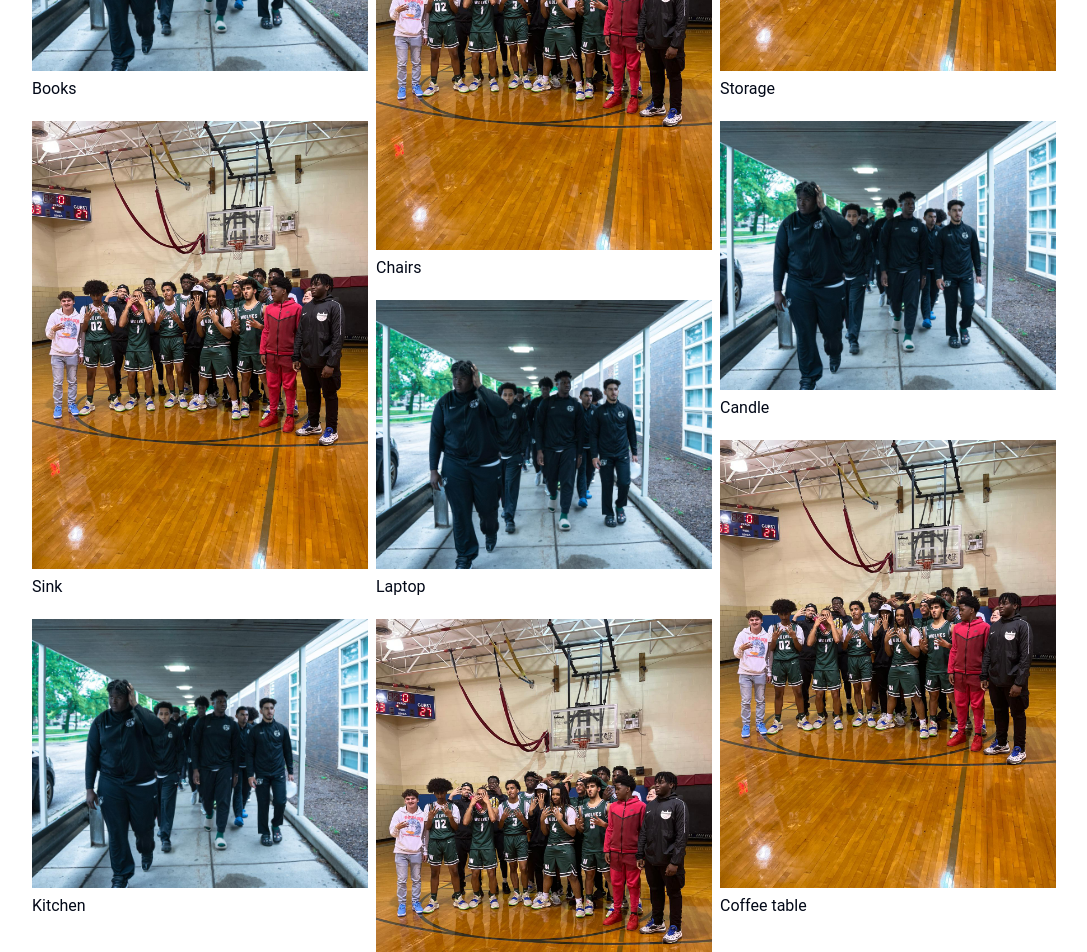
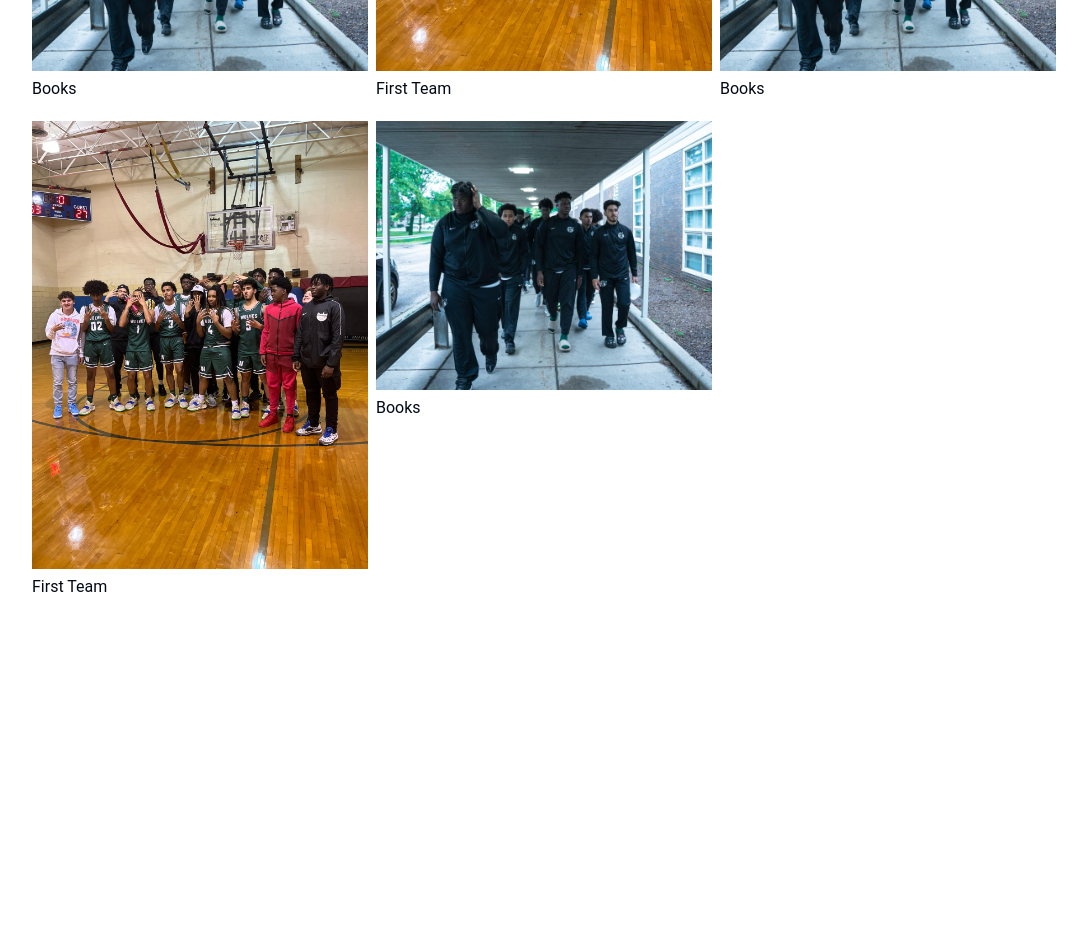
Before and after one commit to solidad1234/AAU-basketball-team, a Next.js app: page /team/2018 in a window 1280 px wide. Shown: the part 840-1792 px from the top of the page, without its empty margins (96-1183 px from the left). After the commit the page ends 1451 px from the top, so only its background shows below. Built offline with nearby package versions, Linux system fonts and the light colour scheme.

Commit message:
modifying team page

```diff
--- a/src/app/team/2018/page.js
+++ b/src/app/team/2018/page.js
@@ -11,16 +11,27 @@ export default function TitlebarBelowMasonryImageList() {
   const [mode, setMode] = React.useState('view'); // 'view', 'changeImage', or 'changeDescription'
   const [selectedItemIndex, setSelectedItemIndex] = React.useState(null);
   const [imageStates, setImageStates] = React.useState(() => {
+    if (typeof window !== 'undefined') {
       const savedData = localStorage.getItem('imageStates');
       return savedData ? JSON.parse(savedData) : itemData.map(item => ({
         ...item,
         imageUrl: item.img,
         description: item.title,
       }));
+    } else {
+      // If it's not in the browser environment, return default item data
+      return itemData.map(item => ({
+        ...item,
+        imageUrl: item.img,
+        description: item.title,
+      }));
+    }
   });
 
   const saveToLocalStorage = (newStates) => {
+    if (typeof window !== 'undefined') {
       localStorage.setItem('imageStates', JSON.stringify(newStates));
+    }
   };
 
   const handleModeToggle = (index) => {
@@ -118,42 +129,27 @@ const itemData = [
   },
   {
     img: '/images/team2.jpeg',
-    title: 'Sink',
+    title: 'First Team',
   },
   {
     img: '/images/team3.jpeg',
-    title: 'Kitchen',
+    title: 'Books',
   },
   {
     img: '/images/team2.jpeg',
-    title: 'Blinds',
+    title: 'First Team',
+  },
+  {
+    img: '/images/team3.jpeg',
+    title: 'Books',
   },
   {
     img: '/images/team2.jpeg',
-    title: 'Chairs',
+    title: 'First Team',
   },
   {
     img: '/images/team3.jpeg',
-    title: 'Laptop',
+    title: 'Books',
   },
-  {
-    img: '/images/team2.jpeg',
-    title: 'Doors',
-  },
-  {
-    img: '/images/team3.jpeg',
-    title: 'Coffee',
-  },
-  {
-    img: '/images/team2.jpeg',
-    title: 'Storage',
-  },
-  {
-    img: '/images/team3.jpeg',
-    title: 'Candle',
-  },
-  {
-    img: '/images/team2.jpeg',
-    title: 'Coffee table',
-  },
+
 ];
```
Lines whose indentation alone changed are shown as unchanged.
